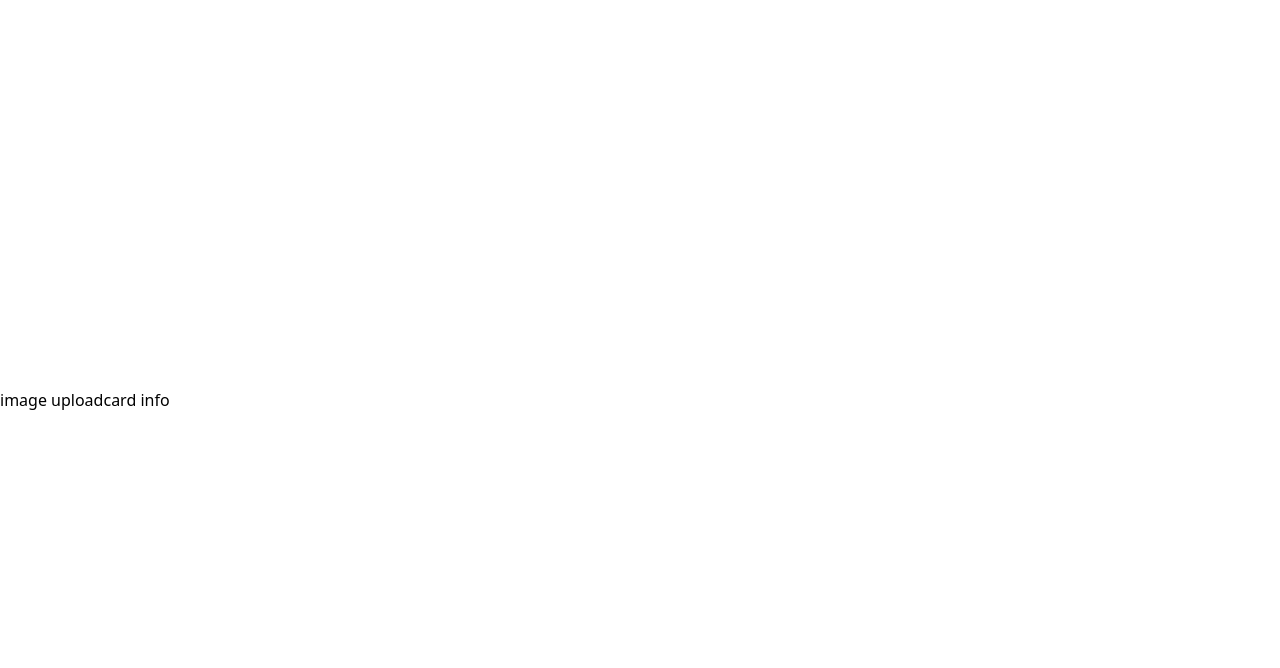
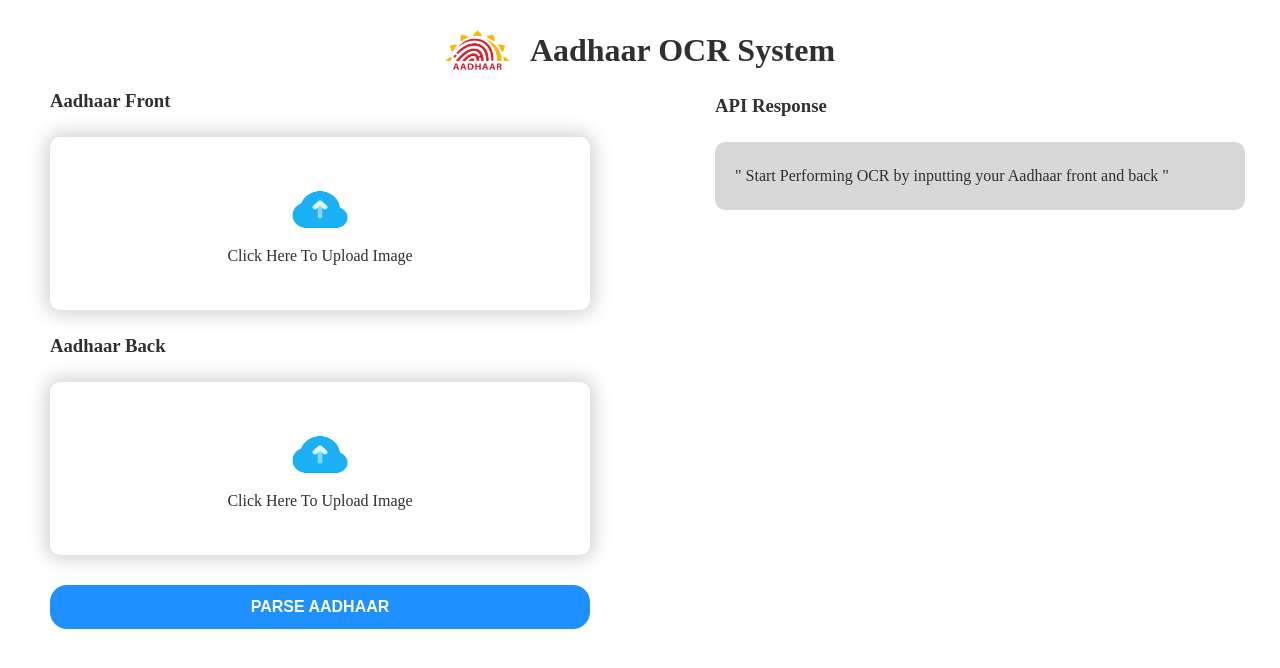
Before and after one commit to Faizal661/Aadhaar-OCR-System, a React (Vite) app in the folder client/: page / in a window 1280 px wide. Shown: the top 668 px of the page. Built offline with nearby package versions, Linux system fonts and the light colour scheme.

Commit message:
feat : image upload from file, image preview

```diff
--- a/client/index.html
+++ b/client/index.html
@@ -2,7 +2,7 @@
 <html lang="en">
   <head>
     <meta charset="UTF-8" />
-    <link rel="icon" type="image/svg+xml" href="/vite.svg" />
+    <link rel="icon" type="image/svg+xml" href="./src/assets/images/Aadhaar_Logo.svg.png" />
     <meta name="viewport" content="width=device-width, initial-scale=1.0" />
     <title>Aadhaar OCR</title>
   </head>
--- a/client/src/assets/styles/LandingPage.css
+++ b/client/src/assets/styles/LandingPage.css
@@ -1,9 +1,21 @@
-/* #root {
-    margin:0 auto;
-    padding: 2 rem;
-    text-align: center;
-} */
+/* .landing-page{ */
+/* } */
 
-.landing-page{
+.landing-body {
     display: flex;
+    gap: 100px;
+    /* height: 100%;
+    width: 100%; */
 }
+
+.landing-header {
+    display: flex;
+    gap: 10px;
+    justify-content: center;
+    align-items: center;
+}
+
+.aadhaar-logo {
+    width: 65px;
+    height: 40px;
+}
--- /dev/null
+++ b/client/src/assets/styles/cardInfo.css
@@ -0,0 +1,10 @@
+.card-body {
+    width: 50%;
+}
+
+.api-response-box{
+    background-color: rgb(216, 216, 216);
+    border-radius: 10px;
+    padding: 20px 15px;
+    margin: 20px 5px;
+}
--- /dev/null
+++ b/client/src/assets/styles/imageUpload.css
@@ -0,0 +1,102 @@
+.upload-body {
+    width: 50%;
+    padding: 0px 20px;
+}
+
+.upload-card {
+    display: flex;
+    place-items: center;
+    flex-direction: column;
+    width: 100%;
+    padding: 40px 0px;
+    margin: 20px 5px;
+    color: dodgerblue;
+    border-radius: 10px;
+    box-shadow: 0px 0px 20px 3px rgba(0, 0, 0, .2);
+    cursor: pointer;
+}
+
+.upload-icon {
+    width: 60px;
+    height: 55px;
+}
+
+
+#parse-btn {
+    width: 100%;
+    padding: 13px 22px;
+    margin: 10px 5px;
+    border: 0px;
+    border-radius: 17px;
+    background-color: dodgerblue;
+    color: white;
+    text-transform: uppercase;
+    font-weight: bolder;
+    font-size: medium;
+    cursor: pointer;
+}
+
+
+.aadhaar-input {
+    display: none;
+}
+
+.image-preview {
+    display: flex;
+    place-items: center;
+    flex-direction: column;
+    position: relative;
+    width: 100%;
+    background-color: rgb(49, 49, 49);
+    margin:10px 5px;
+    color: dodgerblue;
+    border-radius: 10px;
+}
+
+.aadhaar-preview-image {
+    max-width: 100%;
+    min-width: 50%;
+    max-height: 15rem;
+    min-height: 10rem;
+    border-radius: 10px;
+    box-shadow: 0px 0px 20px 3px rgba(0, 0, 0, .2);
+}
+
+.change-image-div {
+    width: fit-content;
+    margin: auto;
+    padding: 4px 5px;
+    display: flex;
+    justify-content: center;
+    align-items: center;
+    border-radius: 25px;
+    background-color: rgb(206, 206, 206);
+    cursor: pointer;
+}
+
+.image-icon {
+    width: 25px;
+    height: 20px;
+}
+
+.change-image-btn{
+    background-color: transparent;
+    text-transform: capitalize;
+    font-weight: 700;
+    border: 0px;
+    cursor: pointer;
+}
+
+.remove-image-btn{
+    position: absolute;
+    margin: 8px 8px;
+    top: 0%;
+    right: 0%;
+    padding: 5px;
+    border: 0;
+    border-radius: 100%;
+    background-color: rgb(255, 50, 50);
+    color: white;
+    font-weight: bolder;
+    cursor: pointer;
+}
--- a/client/src/components/CardInfo.tsx
+++ b/client/src/components/CardInfo.tsx
@@ -1,10 +1,13 @@
-import React from "react";
+import "../assets/styles/cardInfo.css";
 
 const CardInfo = () => {
   return (
-    <React.Fragment>
-      <p>card info </p>
-    </React.Fragment>
+    <div className="card-body">
+      <h3>API Response</h3>
+      <div className="api-response-box">
+        <p>" Start Performing OCR by inputting your Aadhaar front and back "</p>
+      </div>
+    </div>
   );
 };
 
--- a/client/src/components/ImageUpload.tsx
+++ b/client/src/components/ImageUpload.tsx
@@ -1,10 +1,129 @@
-import React from "react";
+import "../assets/styles/imageUpload.css";
+import uploadIcon from "../assets/images/upload_icon.png";
+import imageIcon from "../assets/images/upload_image.png";
+import { useRef, useState } from "react";
 
 const ImageUpload = () => {
+  const AADHAAR_FRONT_REF = useRef<HTMLInputElement>(null);
+  const AADHAAR_BACK_REF = useRef<HTMLInputElement>(null);
+
+  const [aadhaarFrontPreview, setAadhaarFrontPreview] = useState("");
+  const [aadhaarBackPreview, setAadhaarBackPreview] = useState("");
+
+  function frontImageClick() {
+    AADHAAR_FRONT_REF.current?.click();
+  }
+
+  function backImageClick() {
+    AADHAAR_BACK_REF.current?.click();
+  }
+
+  function aadhaarFrontImageChange(event: React.ChangeEvent<HTMLInputElement>) {
+    if (event.target.files && event.target.files[0]) {
+      const file = event.target.files[0];
+      const imageUrl = URL.createObjectURL(file);
+      setAadhaarFrontPreview(imageUrl);
+    }
+  }
+
+  function aadhaarBackImageChange(event: React.ChangeEvent<HTMLInputElement>) {
+    if (event.target.files && event.target.files[0]) {
+      const file = event.target.files[0];
+      const imageUrl = URL.createObjectURL(file);
+      setAadhaarBackPreview(imageUrl);
+    }
+  }
+
+  function removeImage(side: string) {
+    if (side === "front") setAadhaarFrontPreview("");
+    else if (side === "back") setAadhaarBackPreview("");
+  }
+
   return (
-    <React.Fragment>
-      <p>image upload </p>
-    </React.Fragment>
+    <div className="upload-body">
+      <h3>Aadhaar Front</h3>
+
+      {!aadhaarFrontPreview ? (
+        <div className="upload-card" onClick={frontImageClick}>
+          <img src={uploadIcon} alt="upload Icon" className="upload-icon" />
+          <p>Click Here To Upload Image</p>
+        </div>
+      ) : (
+        <>
+          <div className="image-preview">
+            <button
+              className="remove-image-btn"
+              onClick={() => removeImage("front")}
+            >
+              X
+            </button>
+            <img
+              src={aadhaarFrontPreview}
+              alt="aadhaar-front-preview"
+              className="aadhaar-preview-image"
+            />
+          </div>
+          <div className="change-image-div">
+            <img src={imageIcon} alt="iamge icon" className="image-icon" />
+            <button className="change-image-btn" onClick={frontImageClick}>
+              {" "}
+              Press to Re-Upload{" "}
+            </button>
+          </div>
+        </>
+      )}
+
+      <h3>Aadhaar Back</h3>
+      {!aadhaarBackPreview ? (
+        <div className="upload-card" onClick={backImageClick}>
+          <img src={uploadIcon} alt="upload Icon" className="upload-icon" />
+          <p>Click Here To Upload Image</p>
+        </div>
+      ) : (
+        <>
+          <div className="image-preview">
+            <button
+              className="remove-image-btn"
+              onClick={() => removeImage("back")}
+            >
+              X
+            </button>
+            <img
+              src={aadhaarBackPreview}
+              alt="aadhaar-back-preview"
+              className="aadhaar-preview-image"
+            />
+          </div>
+          <div className="change-image-div">
+            <img src={imageIcon} alt="iamge icon" className="image-icon" />
+            <button className="change-image-btn" onClick={backImageClick}>
+              Press to Re-Upload
+            </button>
+          </div>
+        </>
+      )}
+
+      <input
+        type="file"
+        name="aadhaar-input-front"
+        id="aadhaar-input-front"
+        className="aadhaar-input"
+        ref={AADHAAR_FRONT_REF}
+        accept="image/*"
+        onChange={aadhaarFrontImageChange}
+      />
+      <input
+        type="file"
+        name="aadhaar-input-back"
+        id="aadhaar-input-back"
+        className="aadhaar-input"
+        ref={AADHAAR_BACK_REF}
+        accept="image/*"
+        onChange={aadhaarBackImageChange}
+      />
+
+      <button id="parse-btn">parse aadhaar</button>
+    </div>
   );
 };
 
--- a/client/src/index.css
+++ b/client/src/index.css
@@ -1,4 +1,4 @@
-:root {
+/* :root {
   font-family: system-ui, Avenir, Helvetica, Arial, sans-serif;
   line-height: 1.5;
   font-weight: 400;
@@ -53,4 +53,10 @@
 button:focus,
 button:focus-visible {
   outline: 4px auto -webkit-focus-ring-color;
+} */
+
+* {
+  margin: 0;
+  padding: 5px;
+  color: rgb(48, 48, 48);
 }
--- a/client/src/pages/LandingPage.tsx
+++ b/client/src/pages/LandingPage.tsx
@@ -1,12 +1,19 @@
 import "../assets/styles/LandingPage.css";
 import CardInfo from "../components/CardInfo";
 import ImageUpload from "../components/ImageUpload";
+import AadhaarLogo from "../assets/images/Aadhaar_Logo.svg.png";
 
 const LandingPage = () => {
   return (
     <div className="landing-page">
-      <ImageUpload />
-      <CardInfo />
+      <div className="landing-header">
+        <img src={AadhaarLogo} alt="aadhaar png" className="aadhaar-logo" />
+        <h1>Aadhaar OCR System</h1>
+      </div>
+      <div className="landing-body">
+        <ImageUpload />
+        <CardInfo />
+      </div>
     </div>
   );
 };
```
Also changed, not shown: client/src/assets/images/upload_icon.png (added), client/src/assets/images/upload_image.png (added).
